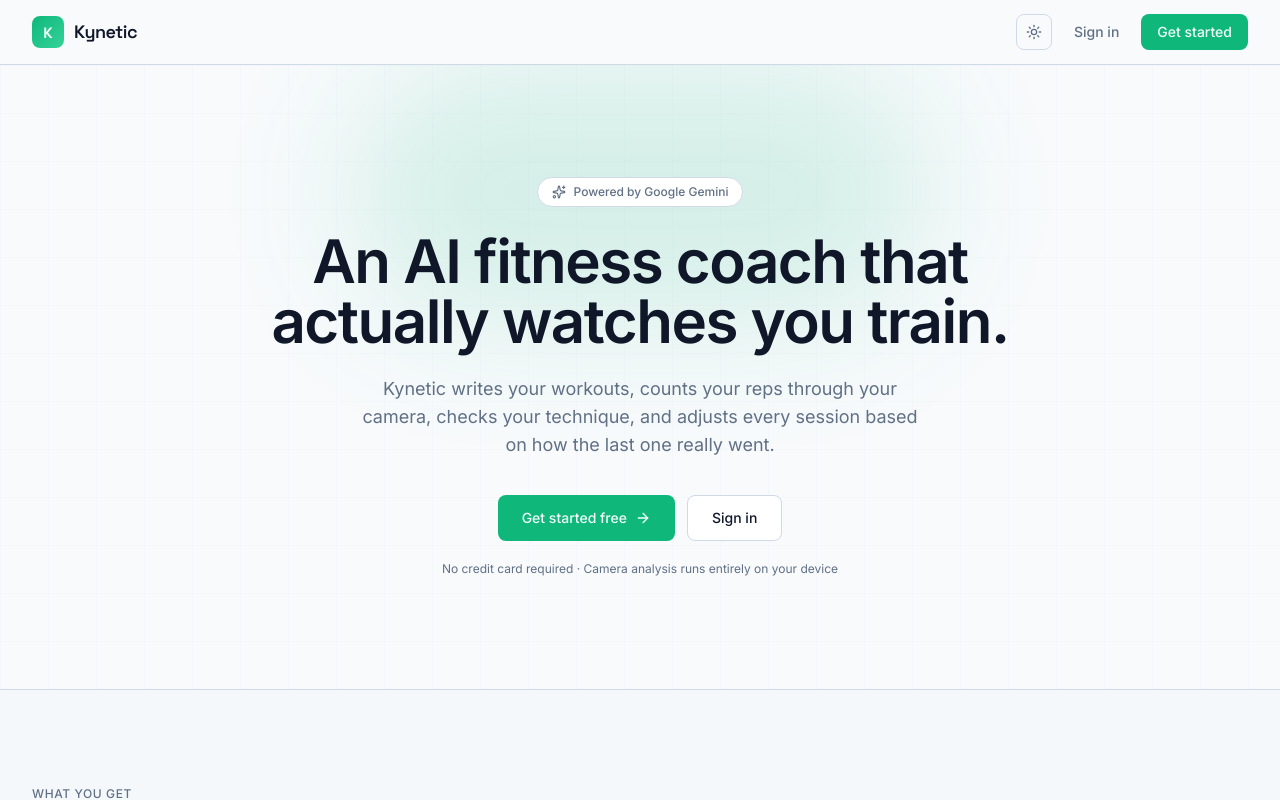
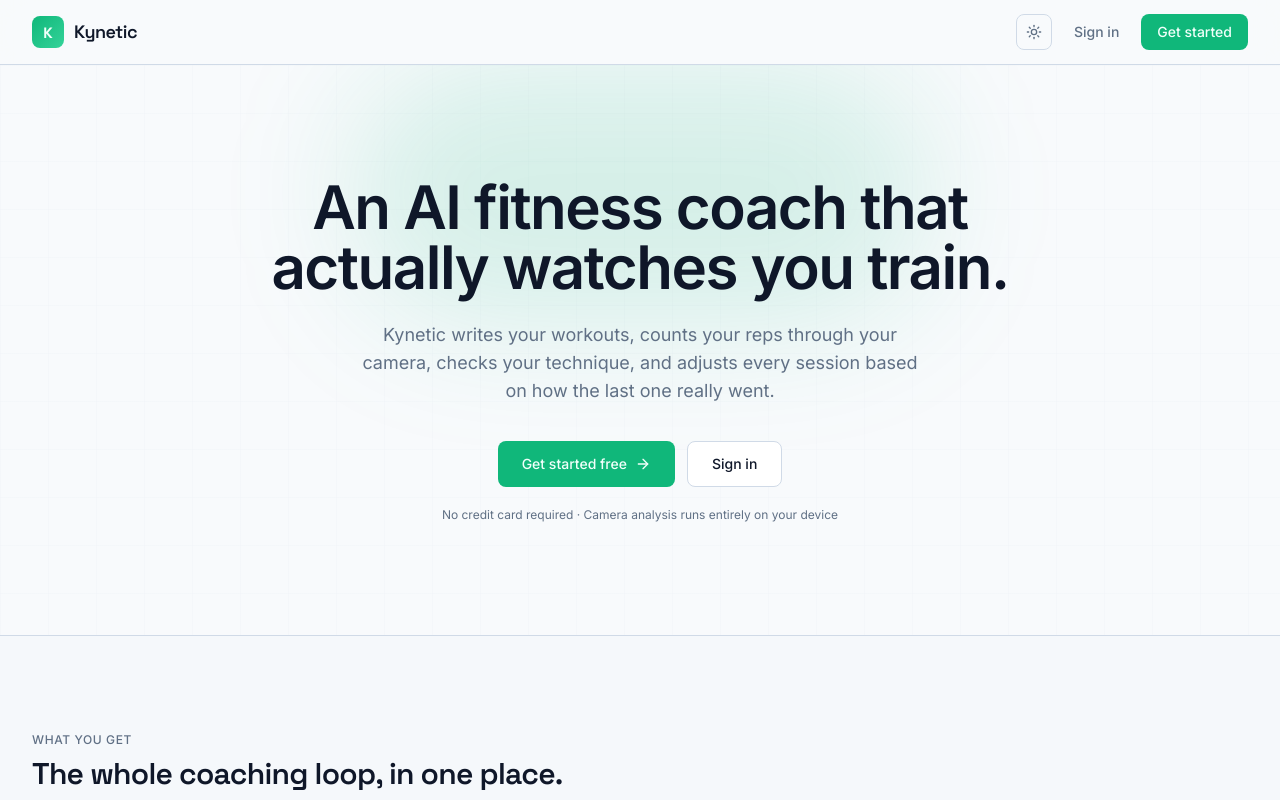
Before and after one commit to mshahmeershahid18/Kynetic, a Next.js app: page / in a window 1280 px wide. Shown: the top 800 px of the page. Built offline with nearby package versions, Linux system fonts and the light colour scheme; no server answers.

Commit message:
Update from Devmarketplace (113 files)

```diff
--- a/src/app/page.tsx
+++ b/src/app/page.tsx
@@ -53,17 +53,9 @@ export default function Home() {
 
         <AnimatedSection>
           <div className="container-shell max-w-5xl py-20 text-center sm:py-28">
-            <p
-              data-animate
-              className="inline-flex items-center gap-2 rounded-full border border-border bg-card px-3.5 py-1.5 text-xs font-medium text-muted-foreground"
-            >
-              <Sparkles className="h-3.5 w-3.5" />
-              Powered by Google Gemini
-            </p>
-
             <h1
               data-animate
-              className="mx-auto mt-6 max-w-3xl text-4xl font-semibold leading-[1.1] tracking-tight sm:text-5xl lg:text-6xl"
+              className="mx-auto max-w-3xl text-4xl font-semibold leading-[1.1] tracking-tight sm:text-5xl lg:text-6xl"
             >
               An AI fitness coach that actually watches you train.
             </h1>
```
Also changed, not shown: 2 other files (tests, documents, lock files or other folders).
